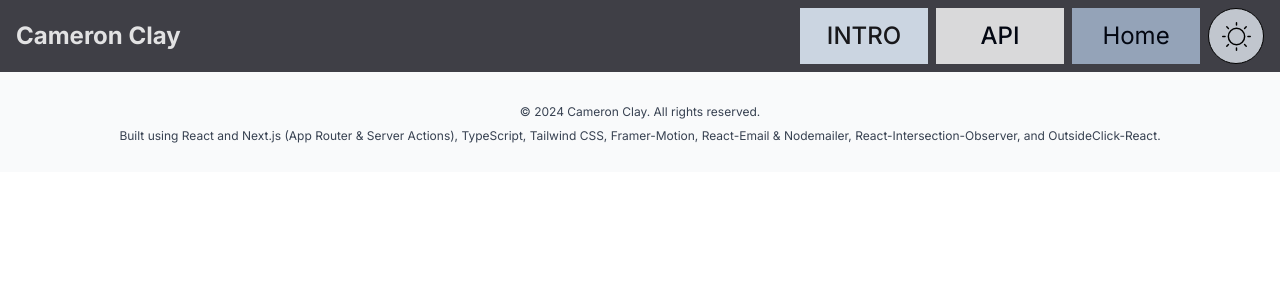
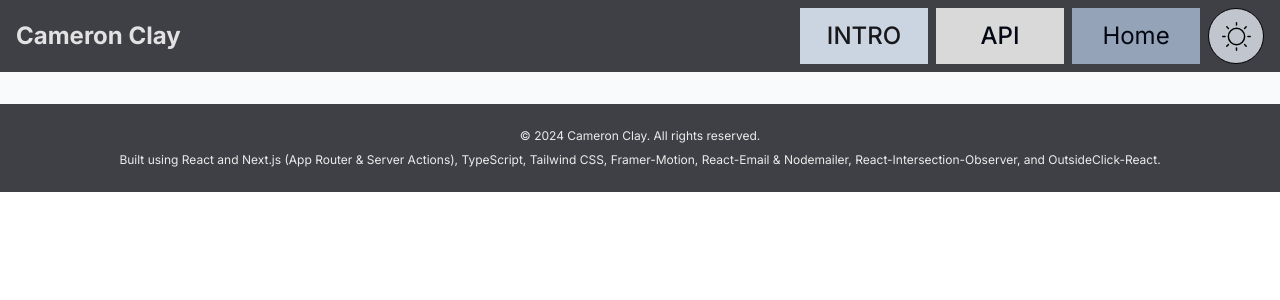
Before and after one commit to CameronClay/project-portfolio, a Next.js app in the folder my-portfolio/: page /test-api in a window 1280 px wide. Shown: the top 300 px of the page. Built offline with nearby package versions, Linux system fonts and the light colour scheme.

Commit message:
Modified footer

```diff
--- a/my-portfolio/src/components/page-footer.tsx
+++ b/my-portfolio/src/components/page-footer.tsx
@@ -3,7 +3,7 @@ import { CONTACT_INFO } from '@src/constants/home/contact-info';
 
 export default function PageFooter() {
     return (
-        <footer className='pb-[1.75rem] px-[1rem] text-center text-gray-700 dark:text-gray-300'>
+        <footer className='py-[1.5rem] px-[1rem] text-center bg-zinc-700 dark:bg-zinc-900 text-white text-opacity-90 dark:text-opacity-80'>
             {
                 //block: Displays an element as a block element (like <p>). It starts on a new line, and takes up the whole width
                 //small/span are by default inline (block changes that)
```
